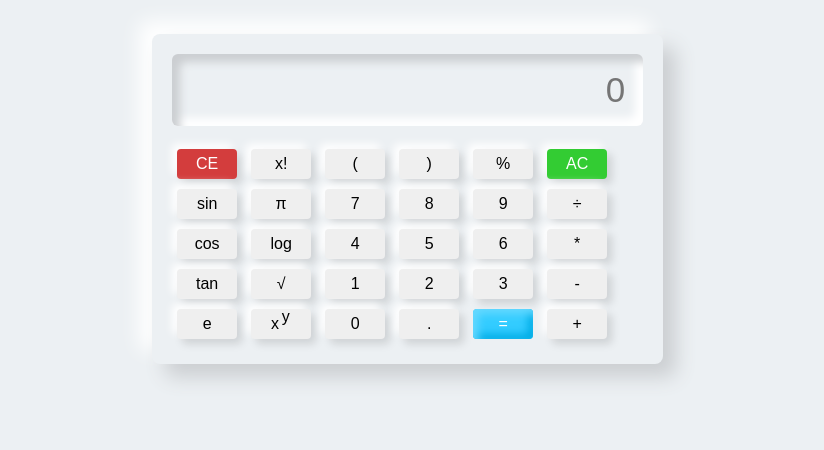
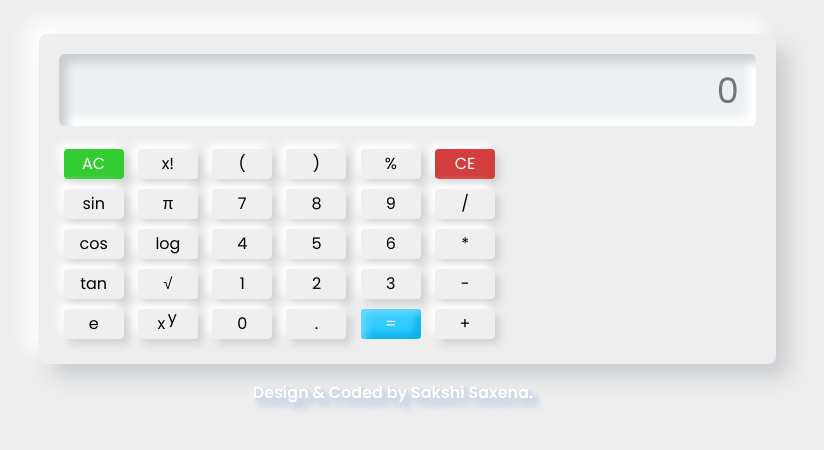
Before and after one commit to Sakshi-Saxena/LGMVIP-Web-Calculator, a plain HTML site: page index.html in a window 1280 px wide. Shown: the part 170-620 px from the top of the page, without its empty margins (247-1071 px from the left). Drawn offline with Linux system fonts and the light colour scheme.

Commit message:
second commit

```diff
--- a/index.html
+++ b/index.html
@@ -4,7 +4,7 @@
     <meta charset="UTF-8">
     <meta http-equiv="X-UA-Compatible" content="IE=edge">
     <meta name="viewport" content="width=device-width, initial-scale=1.0">
-    <title>Scientific Calculator</title>
+    <title>Calculator</title>
     <link rel="stylesheet" href="style.css">
 </head>
 <body>
@@ -16,12 +16,12 @@
 
         <div class="btns">
             <div class="row">
-                <button id="ce" onclick="backspc()">CE</button>
+                <button id="ac" onclick="screen.value=''">AC</button>
                 <button onclick="fact()">x!</button>
                 <button class="btn">(</button>
                 <button class="btn">)</button>
                 <button class="btn">%</button>
-                <button id="ac" onclick="screen.value=''">AC</button>
+                <button id="ce" onclick="backspc()">CE</button>
             </div>
 
             <div class="row">
@@ -30,7 +30,7 @@
                 <button class="btn">7</button>
                 <button class="btn">8</button>
                 <button class="btn">9</button>
-                <button class="btn">÷</button>
+                <button class="btn">/</button>
             </div>
 
             <div class="row">
@@ -62,6 +62,8 @@
         </div>
     </div>
 
+    <h4>Design & Coded by Sakshi Saxena.</h4>
+
     <script src="script.js"></script>
 </body>
 </html>
--- a/script.js
+++ b/script.js
@@ -6,11 +6,6 @@ for(items of btn)
 {
     items.addEventListener('click',(e)=>{
         btntext=e.target.innerText;
-
-        if(btntext=='÷')
-        {
-            btntext='/';
-        }
         screen.value+=btntext;
     });
 }
--- a/style.css
+++ b/style.css
@@ -1,5 +1,8 @@
 
 @import url('https://fonts.googleapis.com/css2?family=Montserrat:wght@100;200;300;400;500;600;700;800&family=Open+Sans:wght@300&family=Poppins:wght@400;500;600&family=Roboto:wght@100;300;400;500;700;900&display=swap');
+*{
+    font-family: 'Poppins', sans-serif;
+}
 body {
         padding: 0;
         margin: 0;
@@ -8,7 +11,7 @@ body {
         align-items: center;
         min-height: 100vh;
         user-select: none;
-        background: #ecf0f3;
+        background: #eeeeee;
     }
 
     .container
@@ -112,7 +115,6 @@ body {
         position: relative;
         margin-top: 2.2em;
         margin-left: 1.2em;
-        font-family: 'Poppins', sans-serif;
         color: #fff;
         text-transform: uppercase;
         text-shadow: 1px 1px 1px #d1d9e6,
@@ -125,3 +127,21 @@ body {
                         8px 8px 8px #d1d9e6;
                         letter-spacing: 6px;
     }
+
+    h4{
+        color: #fff;
+        margin-top: 1em;
+        text-shadow: 1px 1px 1px #d1d9e6,
+                        1px 1px 2px #d1d9e6,
+                        3px 3px 3px #d1d9e6,
+                        4px 4px 4px #d1d9e6,
+                        5px 5px 5px #d1d9e6,
+                        6px 6px 6px #d1d9e6,
+                        7px 7px 7px #d1d9e6,
+                        8px 8px 8px #d1d9e6;
+
+    }
+
+    ::-webkit-scrollbar{
+        display: none;
+    }
```
